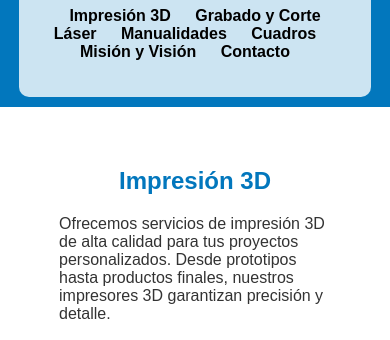
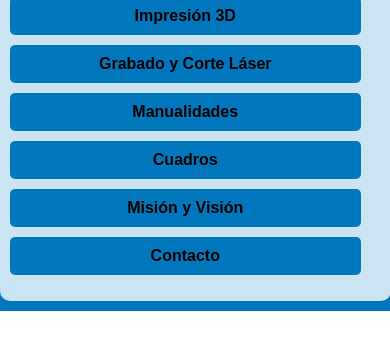
Before and after one commit to CreationsIn3d/creationswili_-, a plain HTML site: page index.html in a window 390 px wide. Shown: the part 103-443 px from the top of the page. Drawn offline with Linux system fonts and the light colour scheme.

Commit message:
index.html

```diff
--- a/index.html
+++ b/index.html
@@ -22,6 +22,7 @@
         nav ul {
             list-style-type: none;
             padding: 0;
+            text-align: center;
         }
         nav ul li {
             display: inline;
@@ -62,9 +63,25 @@
             color: white;
             text-align: center;
             padding: 10px 0;
-            position: fixed;
             width: 100%;
             bottom: 0;
+        }
+        @media (max-width: 768px) {
+            .container {
+                width: 95%;
+                padding: 10px;
+            }
+            nav ul li {
+                display: block;
+                margin-bottom: 10px;
+            }
+            nav ul li a {
+                display: block;
+                padding: 10px;
+                background: #0277bd;
+                color: white;
+                border-radius: 5px;
+            }
         }
     </style>
     <script>
```
